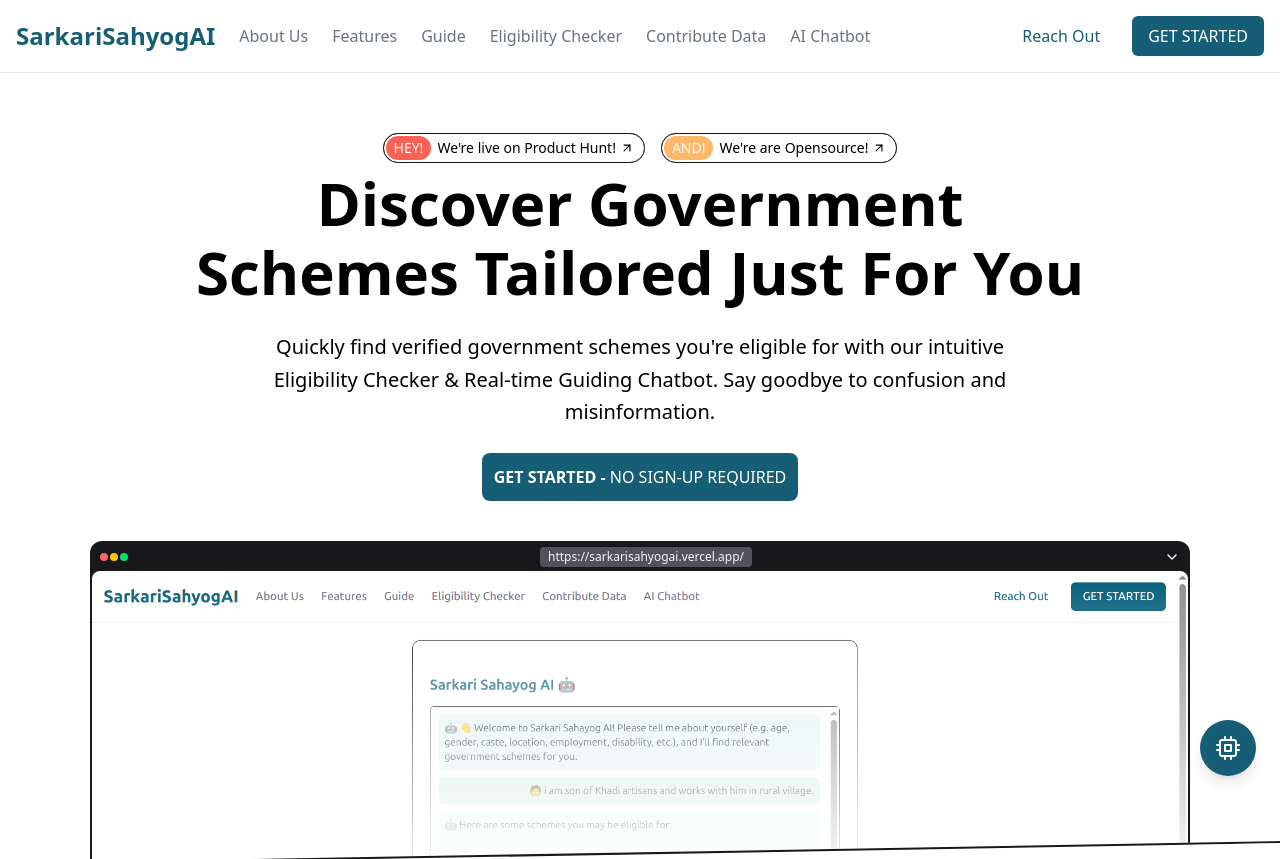
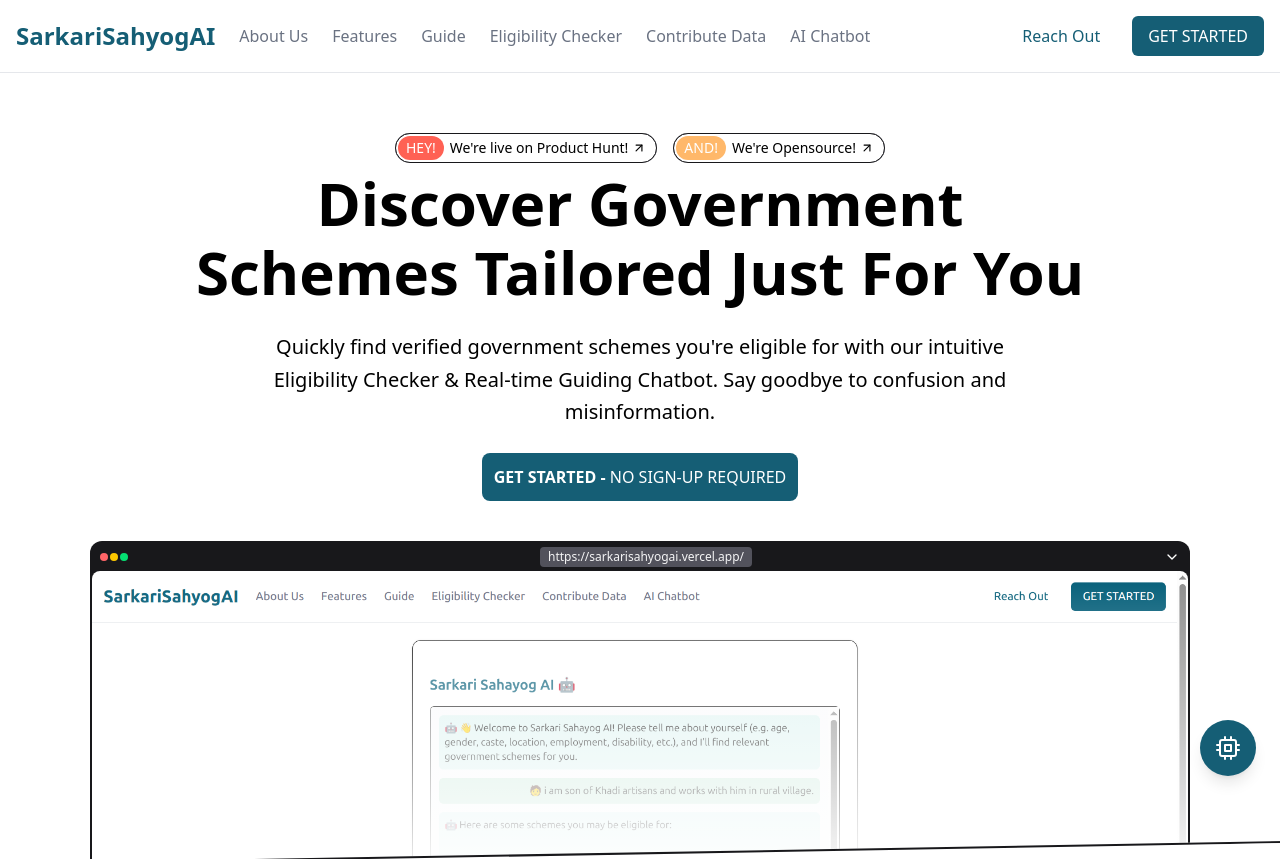
Before and after one commit to kintsugi-programmer/SarkariSahyogAI, a Next.js app: page / in a window 1280 px wide. Shown: the top 859 px of the page. Built offline with nearby package versions, Linux system fonts and the light colour scheme.

Commit message:
Des Fixes

```diff
--- a/src/components/Hero.tsx
+++ b/src/components/Hero.tsx
@@ -75,7 +75,7 @@
             AND!
           </span>
           <span className="ml-1.5 mr-1 inline-block">
-            We're are Opensource!
+            We're Opensource!
           </span>
           <FiArrowUpRight className="mr-2 inline-block" />
         </a>
```
